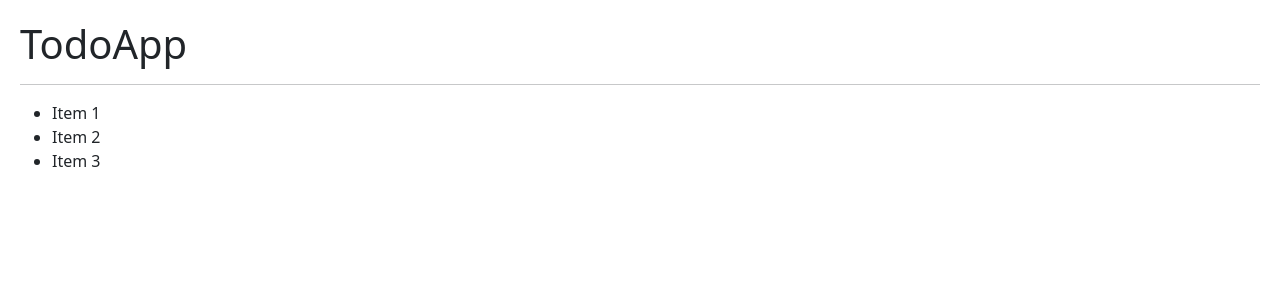
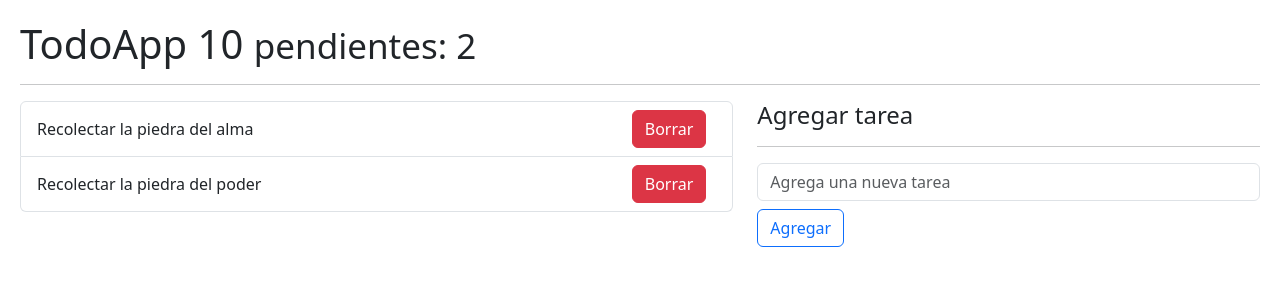
Before and after one commit to adrcorona13/reactcte-03-hook-app, a React (Vite) app: page / in a window 1280 px wide. Shown: the top 300 px of the page. Built offline with nearby package versions, Linux system fonts and the light colour scheme.

Commit message:
todoApp con componentes

```diff
--- /dev/null
+++ b/src/08-useReducer/TodoAdd.jsx
@@ -0,0 +1,42 @@
+import React from "react";
+import { useForm } from "../hooks/useForm";
+
+export const TodoAdd = ({onNewTodo}) => {
+    const {description, onInputChange, onResetForm} = useForm({
+        description: '',
+    })
+
+    const onFormSubmit = (event) => {
+        event.preventDefault();
+
+        if (description.length <= 1) return;
+
+        const newTodo = {
+            id: new Date().getTime(),
+            done: false,
+            description
+        }
+
+        onNewTodo && onNewTodo(newTodo);
+        onResetForm();
+    }
+
+  return (
+    <>
+      <form onSubmit={onFormSubmit}>
+        <input
+          type="text"
+          placeholder="Agrega una nueva tarea"
+          className="form-control"
+          name="description"
+          value={description}
+          onChange={onInputChange}
+        />
+
+        <button type="submit" className="btn btn-outline-primary mt-2">
+          Agregar
+        </button>
+      </form>
+    </>
+  );
+};
--- a/src/08-useReducer/TodoApp.jsx
+++ b/src/08-useReducer/TodoApp.jsx
@@ -1,5 +1,7 @@
 import { useReducer } from "react";
 import { todoReducer } from "./todoReducer";
+import { TodoList } from "./TodoList";
+import { TodoAdd } from "./TodoAdd";
 
 const initialState = [
   {
@@ -17,16 +19,24 @@
 export const TodoApp = () => {
   const [todos, dispatchTodo] = useReducer(todoReducer, initialState);
 
+  const handleNewTodo = (todo) => {
+    console.log({todo})
+  }
+
   return (
     <>
-      <h1>TodoApp</h1>
+      <h1>TodoApp 10 <small>pendientes: 2</small></h1>
       <hr />
-
-      <ul>
-        <li>Item 1</li>
-        <li>Item 2</li>
-        <li>Item 3</li>
-      </ul>
+      <div className="row">
+        <div className="col-7">
+            <TodoList todos={todos}/>
+        </div>
+        <div className="col-5">
+          <h4>Agregar tarea</h4>
+          <hr />
+          <TodoAdd onNewTodo={handleNewTodo}/>
+        </div>
+      </div>
     </>
   );
 };
--- /dev/null
+++ b/src/08-useReducer/TodoItem.jsx
@@ -0,0 +1,11 @@
+
+export const TodoItem = ({ todo }) => {
+  return (
+    <>
+      <li key={todo.id} className="list-group-item d-flex justify-content-between">
+        <span className="align-self-center">{todo.description}</span>
+        <button className="btn btn-danger">Borrar</button>
+      </li>
+    </>
+  );
+};
--- /dev/null
+++ b/src/08-useReducer/TodoList.jsx
@@ -0,0 +1,16 @@
+import { useState } from "react";
+import { TodoItem } from "./TodoItem";
+
+export const TodoList = ({todos = []}) => {
+
+  return (
+    <>
+      <ul className="list-group">
+        {
+        todos.map((todo) => (
+          <TodoItem key={todo.id} todo={todo}/>
+        ))}
+      </ul>
+    </>
+  );
+};
```
